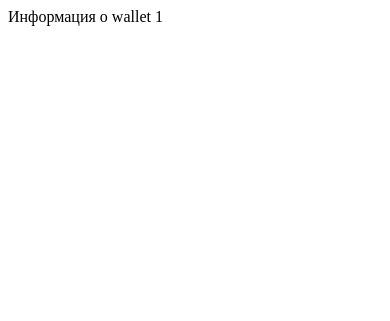
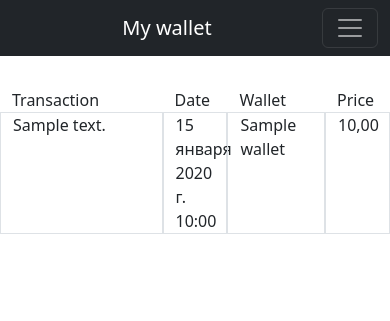
Before and after one commit to NikitaTiv/Django_web, a Django app: page /wallets/1/ in a window 390 px wide. Shown: the top 321 px of the page. Run offline with Django 4.2, Linux system fonts and the light colour scheme; tables that the repository leaves empty hold one stand-in row (values such as "Sample post").

Commit message:
Add user tags and few new html-files

```diff
--- a/learndjango/learndjango/urls.py
+++ b/learndjango/learndjango/urls.py
@@ -14,10 +14,16 @@ Including another URLconf
     2. Add a URL to urlpatterns:  path('blog/', include('blog.urls'))
 """
 from django.contrib import admin
+from django.conf.urls.static import static
 from django.urls import path, include
+
+from learndjango import settings
 
 
 urlpatterns = [
     path('admin/', admin.site.urls),
     path('', include('my_wallet.urls')),
 ]
+
+if settings.DEBUG:
+    urlpatterns += static(settings.MEDIA_URL, document_root=settings.MEDIA_ROOT)
--- a/learndjango/my_wallet/models.py
+++ b/learndjango/my_wallet/models.py
@@ -1,19 +1,43 @@
 from django.db import models
+from django.urls import reverse
 
 
 class Wallet(models.Model):
     name = models.CharField(max_length=50)
-    time_update = models.DateTimeField(auto_now=True)
+    time_update = models.DateField(auto_now=True)
     time_create = models.DateField(auto_now_add=True)
 
     def __str__(self):
         return self.name
 
+    def get_absolute_url(self):
+        return reverse('wallet_info', kwargs={'wallet_id': self.pk})
+
 
 class Transaction(models.Model):
-    desctiprion = models.CharField(max_length=150)
+    description = models.CharField(max_length=150)
     amount = models.DecimalField(max_digits=8, decimal_places=2)
     time_create = models.DateTimeField(auto_now_add=True)
+    wallet = models.ForeignKey('Wallet', on_delete=models.PROTECT, null=True)
 
     def __str__(self):
-        return self.desctiprion
+        return self.description
+
+
+class News(models.Model):
+    title = models.CharField(max_length=250, verbose_name='Заголовок')
+    content = models.TextField(verbose_name='Содержание')
+    photo = models.ImageField(upload_to='photos/%Y/%m/%d', verbose_name='Фото')
+    time_create = models.DateField(auto_now_add=True, verbose_name='Время создания')
+    is_published = models.BooleanField(default=True, verbose_name='Опубликован')
+
+    def __str__(self):
+        return self.title
+
+    def get_absolute_url(self):
+        return reverse('news', kwargs={'news_id': self.pk})
+
+    class Meta:
+        verbose_name = 'новость'
+        verbose_name_plural = 'Новости'
+        ordering = ['time_create', 'id']
--- a/learndjango/my_wallet/static/my_wallet/css/styles.css
+++ b/learndjango/my_wallet/static/my_wallet/css/styles.css
@@ -2,16 +2,3 @@
     max-height: 250px;
     overflow: hidden;
 }
-
-.card-title a:link {
-    font-size: 30px;
-    background-color: transparent;
-    color: #000000;
-    text-decoration: none;
-}
-
-.card-title a:hover {
-    color: red;
-    background-color: transparent;
-    text-decoration: underline;
-}
--- a/learndjango/my_wallet/templates/my_wallet/base.html
+++ b/learndjango/my_wallet/templates/my_wallet/base.html
@@ -1,4 +1,5 @@
 {% load static %}
+
 <!DOCTYPE html>
 <html>
     <head>
@@ -10,7 +11,13 @@
     </head>
     <body>
         {% include 'my_wallet/navbar.html' %}
-        {% block content %}{% endblock %}
+        <div class="col py-3">
+            <section class="py-4 my-5">
+                <div class="container">
+                    {% block content %}{% endblock %}
+                </div>
+            </section>
+        </div>
         <script src="https://cdn.jsdelivr.net/npm/bootstrap@5.3.0-alpha3/dist/js/bootstrap.bundle.min.js" integrity="sha384-ENjdO4Dr2bkBIFxQpeoTz1HIcje39Wm4jDKdf19U8gI4ddQ3GYNS7NTKfAdVQSZe" crossorigin="anonymous"></script>
     </body>
 </html>
--- /dev/null
+++ b/learndjango/my_wallet/templates/my_wallet/list_transactions.html
@@ -0,0 +1,18 @@
+{% if transactions %}
+<div class="row">
+    <div class="col-5">Transaction</div>
+    <div class="col-2">Date</div>
+    <div class="col-3">Wallet</div>
+    <div class="col-2">Price</div>
+</div>
+{% for transaction in transactions %}
+    <div class="row">
+        <div class="col-5 border">{{ transaction.description }}</div>
+        <div class="col-2 border">{{ transaction.time_create}}</div>
+        <div class="col-3 border">{{ transaction.wallet }}</div>
+        <div class="col-2 border">{{ transaction.amount }}</div>
+    </div>
+{% endfor %}
+{% else %}
+    <p>This wallet don't have any transactions.</p>
+{% endif %}
--- a/learndjango/my_wallet/templates/my_wallet/navbar.html
+++ b/learndjango/my_wallet/templates/my_wallet/navbar.html
@@ -1,6 +1,6 @@
 <nav class="navbar navbar-dark bg-dark fixed-top">
   <div class="container-fluid">
-    <a class="navbar-brand" href="#" style="margin-left: auto; margin-right: auto;">
+    <a class="navbar-brand" href="{% url 'home' %}" style="margin-left: auto; margin-right: auto;">
       My wallet
     </a>
     <button class="navbar-toggler" type="button" data-bs-toggle="offcanvas" data-bs-target="#offcanvasDarkNavbar" aria-controls="offcanvasDarkNavbar" aria-label="Toggle navigation">
@@ -14,13 +14,13 @@
       <div class="offcanvas-body">
         <ul class="navbar-nav justify-content-end flex-grow-1 pe-3">
           <li class="nav-item" style="padding: 10px 0px;">
-            <a class="nav-link" aria-current="page" href="#">Главная</a>
+            <a class="nav-link" aria-current="page" href="{% url 'home' %}">Главная</a>
           </li>
           <li class="nav-item" style="padding: 10px 0px;">
-            <a class="nav-link" href="#">Мои кошльки</a>
+            <a class="nav-link" href="{% url 'wallets' %}">Мои кошельки</a>
           </li>
-          <li class="nav-item">
-            <a class="nav-link" style="padding: 10px 0px;" href="#">Статистика</a>
+          <li class="nav-item" style="padding: 10px 0px;">
+            <a class="nav-link" href="#">Статистика</a>
           </li>
           <li class="nav-item dropdown" style="padding: 10px 0px;">
             <a class="nav-link dropdown-toggle" href="#" role="button" data-bs-toggle="dropdown" aria-expanded="false">
--- /dev/null
+++ b/learndjango/my_wallet/templates/my_wallet/transaction.html
@@ -0,0 +1,6 @@
+{% extends 'my_wallet/base.html' %}
+{% load wallet_tags %}
+
+{% block content %}
+    {% get_transactions wallet_id%}
+{% endblock %}
--- /dev/null
+++ b/learndjango/my_wallet/templatetags/wallet_tags.py
@@ -0,0 +1,15 @@
+from django import template
+from my_wallet.models import Wallet, Transaction
+
+register = template.Library()
+
+
+@register.simple_tag()
+def get_wallets():
+    return Wallet.objects.all()
+
+
+@register.inclusion_tag('my_wallet/list_transactions.html')
+def get_transactions(wallet_id=None):
+    transactions = Transaction.objects.filter(wallet_id=wallet_id)
+    return {'transactions': transactions}
--- a/learndjango/my_wallet/urls.py
+++ b/learndjango/my_wallet/urls.py
@@ -1,12 +1,13 @@
 from django.urls import path
 
-from my_wallet.views import (index, get_my_wallets, register, authorization,
+from my_wallet.views import (news, get_news, get_my_wallets, register, authorization,
                              edit_profile, get_wallet_info, statistics)
 
 urlpatterns = [
-    path('', index, name='home'),
+    path('', news, name='home'),
+    path('news/<int:news_id>', get_news, name='news'),
     path('wallets/', get_my_wallets, name='wallets'),
-    path('wallets/<str:wallet_id>/', get_wallet_info, name='wallets'),
+    path('wallets/<int:wallet_id>/', get_wallet_info, name='wallet_info'),
     path('register/', register, name='register'),
     path('authorization/', authorization, name='authorization'),
     path('edit_profile/', edit_profile, name='edit_profile'),
--- a/learndjango/my_wallet/views.py
+++ b/learndjango/my_wallet/views.py
@@ -1,16 +1,16 @@
 from django.shortcuts import render, HttpResponse
-from my_wallet.models import Wallet
 
 
-def index(request):
-    wallets_list = Wallet.objects.all()
-    context = {'wallets_list': wallets_list, }
-    return render(request, 'my_wallet/index.html', context=context)
+def news(request):
+    return render(request, 'my_wallet/news.html')
+
+
+def get_news(request, news_id):
+    return HttpResponse(f"Новость c id={news_id}")
 
 
 def get_my_wallets(request):
-    context = {'title': 'My wallets', }
-    return render(request, 'my_wallet/my_wallet.html', context=context)
+    return render(request, 'my_wallet/my_wallet.html')
 
 
 def register(request):
@@ -26,7 +26,10 @@ def edit_profile(request):
 
 
 def get_wallet_info(request, wallet_id):
-    return HttpResponse(f'Информация о wallet {wallet_id}')
+    context = {
+        'wallet_id': wallet_id,
+    }
+    return render(request, 'my_wallet/transaction.html', context=context)
 
 
 def statistics(request):
```
Also changed, not shown: learndjango/my_wallet/admin.py (+14 -1 lines), learndjango/my_wallet/templates/my_wallet/index.html (deleted, +0 -72 lines), learndjango/my_wallet/templates/my_wallet/my_wallet.html (+11 -1 lines), learndjango/my_wallet/templates/my_wallet/news.html (added, +23 -0 lines), learndjango/my_wallet/templatetags/news_tags.py (added, +9 -0 lines), learndjango/my_wallet/migrations/0001_initial.py, learndjango/my_wallet/templatetags/__init__.py (added), 1 other file.
